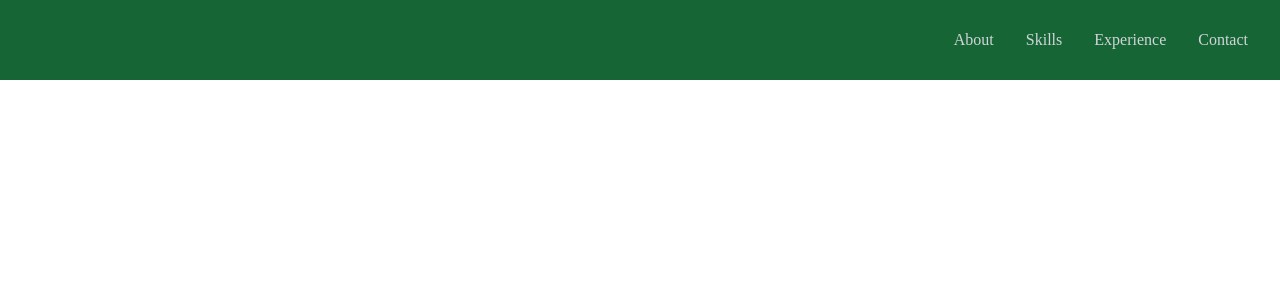
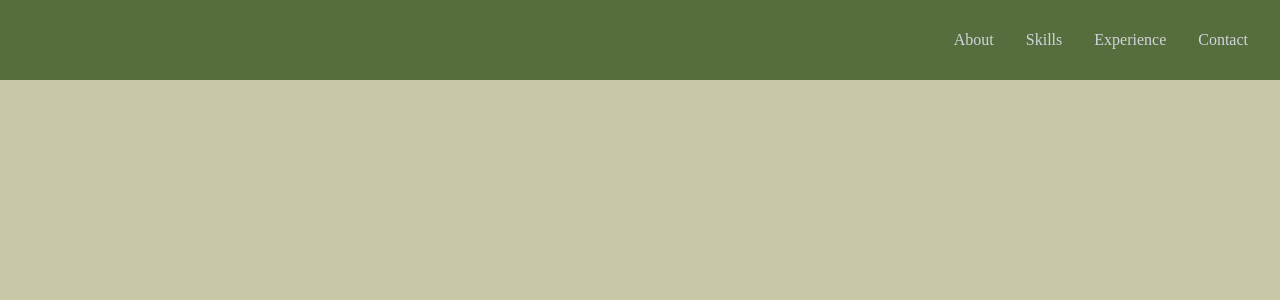
Before and after one commit to judahhooper/portfolio-website, a React (Create React App) app: page / in a window 1280 px wide. Shown: the top 300 px of the page. Built offline with nearby package versions, Linux system fonts and the light colour scheme.

Commit message:
removed some features

```diff
--- a/src/App.js
+++ b/src/App.js
@@ -1,11 +1,13 @@
 import NavBar from "./components/navbar";
 import React from "react";
+import Home from "./components/home";
 
 
 function App() {
   return (
     <div className="font-nanummyeongjo">
        <NavBar />
+       <Home />
     </div>
   );
 }
--- a/src/components/home.jsx
+++ b/src/components/home.jsx
@@ -2,10 +2,10 @@ import React from 'react'
 import {HiArrowNarrowRight} from "react-icons/hi";
 
 
-const home = () => {
+const Home = () => {
   return (
-    <div>home</div>
+    <div className='w-full h-screen bg-[#C7C7A6]'>home</div>
   )
-}
+};
 
-export default home
+export default Home;
--- a/src/components/navbar.jsx
+++ b/src/components/navbar.jsx
@@ -1,7 +1,10 @@
+/* eslint-disable jsx-a11y/anchor-is-valid */
 /* eslint-disable no-unused-vars */
 import React, {useState} from 'react';
-import {FaBars, FaTimes,FaGithub,FaLinkedin} from "react-icons/fa";
+import {FaBars, FaTimes,FaGithub,FaLinkedin, FaFacebook} from "react-icons/fa";
 import { HiOutlineMail } from 'react-icons/hi';
+import {BsFillPersonLinesFill} from "react-icons";
+
 
 const NavBar = () => {
 
@@ -10,7 +13,7 @@ const [nav, setNav] = useState(false);
 const handleClick = () => setNav(!nav);
 
   return (
-    <div className='fixed w-full h-[80px] flex justify-between items-center px-4 bg-green-800 text-gray-300'>
+    <div className='fixed w-full h-[80px] flex justify-between items-center px-4 bg-[#566e3d] text-gray-300'>
         <div>
             <img src="" alt='' ></img>
         </div>
@@ -26,20 +29,13 @@ const handleClick = () => setNav(!nav);
         <div onClick={handleClick} className='md:hidden z-10'>{!nav ? <FaBars/> : <FaTimes/>}</div>
 
         {/* mobile menu */}
-            <ul className={!nav ? 'hidden' : 'absolute top-0 left-0 w-full h-screen bg-green-800 flex flex-col justify-center items-center'}>
+            <ul className={!nav ? 'hidden' : 'absolute top-0 left-0 w-full h-screen bg-[#566e3d] flex flex-col justify-center items-center'}>
                 <li className='py-6 text-4xl'>About</li>
                 <li className='py-6 text-4xl'>Skills</li>
                 <li className='py-6 text-4xl'>Experience</li>
                 <li className='py-6 text-4xl'>Contact</li>
             </ul>
 
-        {/* socials */}
-        <div className='flex fixed flex-col top-[35%] left-0'>
-            <ul>
-                <li></li>
-            </ul>
-        </div>
-
     </div>
   )
 };
```
